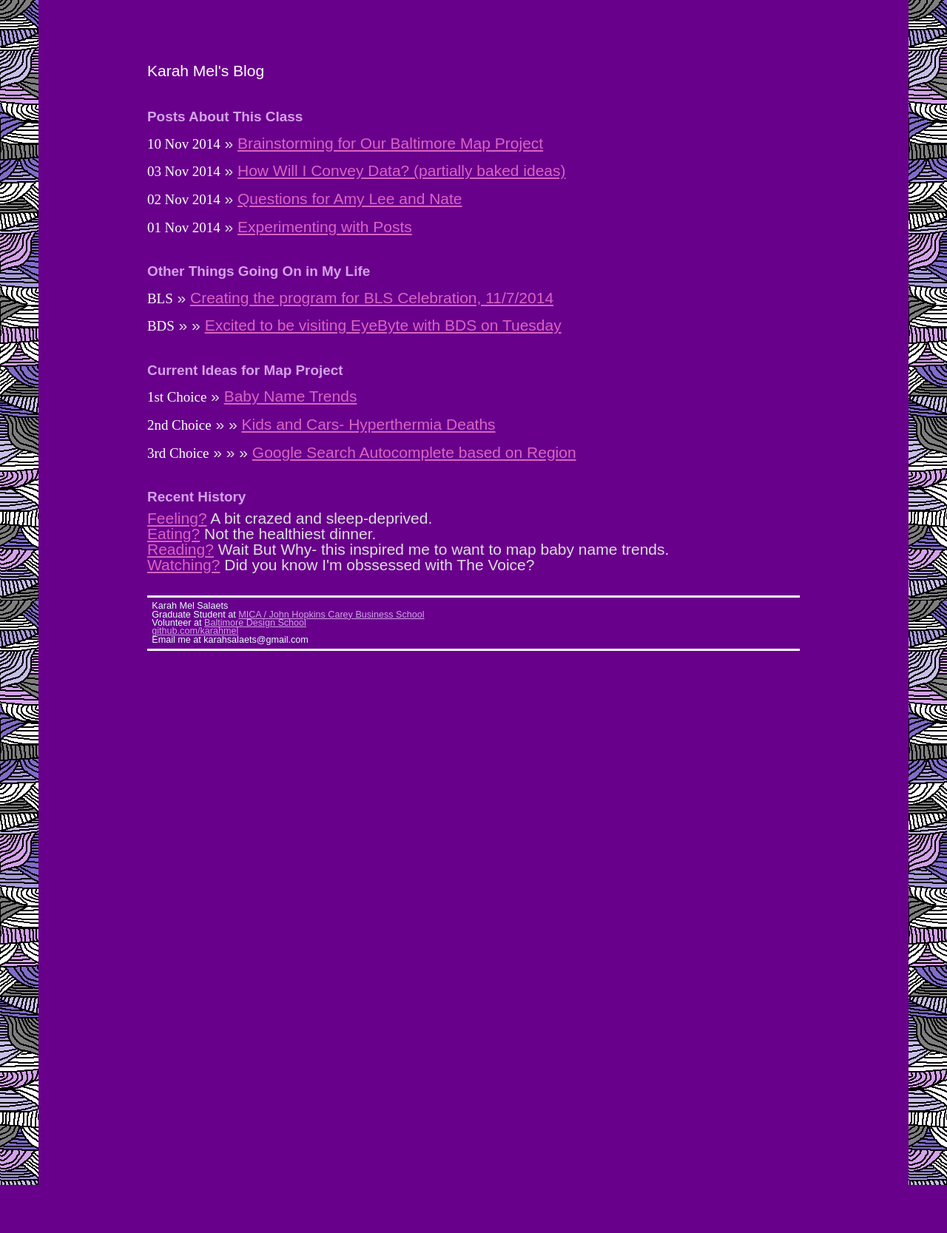
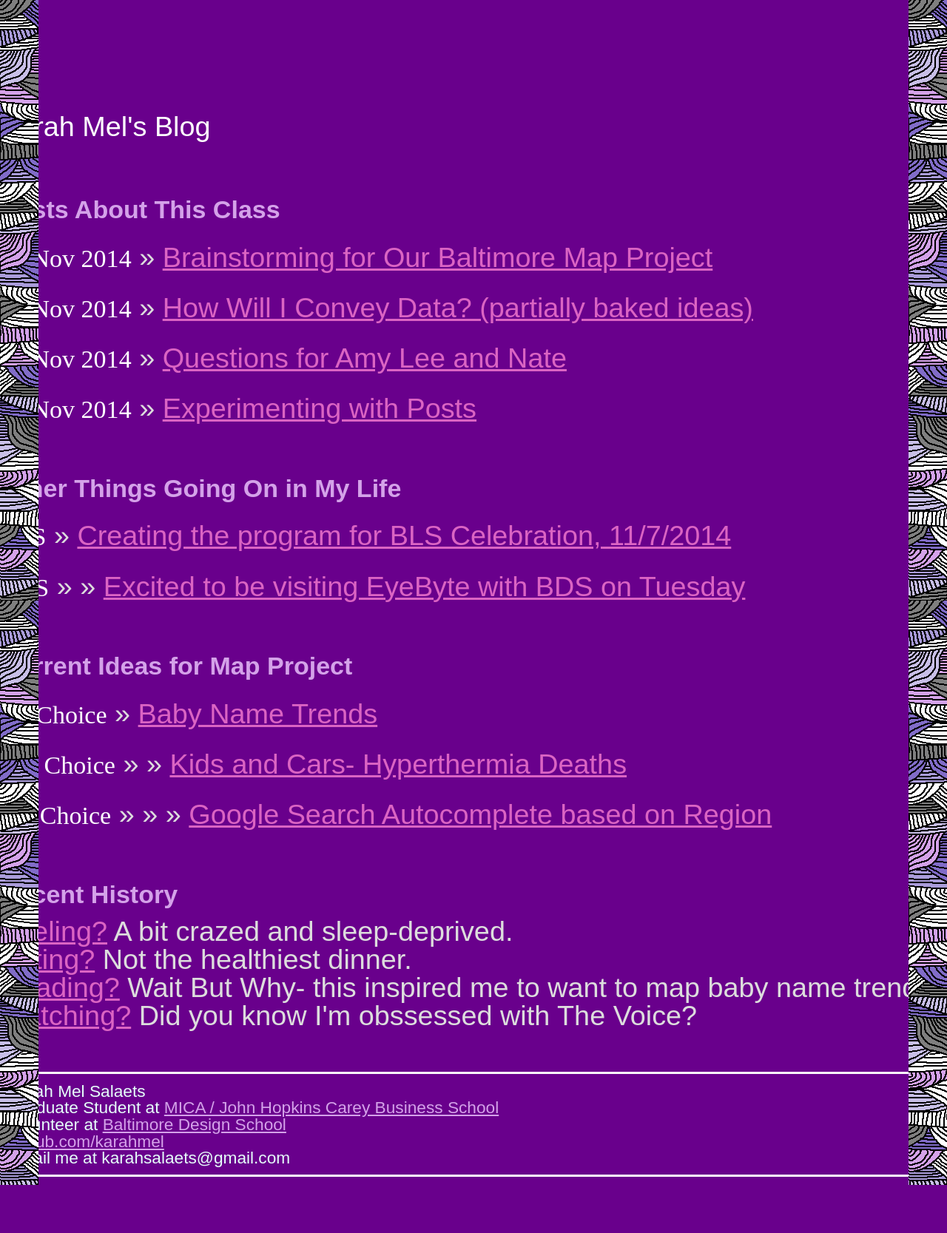
Before and after one commit to Karahmel/Blog, a Jekyll site: the page built from index.html, in a window 1280 px wide. Shown: the whole page at 74% size. Built offline with Jekyll 4.4.1, drawn with Linux system fonts in a browser that asks for light colours; Markdown is read by kramdown in place of the engine named in the settings; before the commit the page ends 1602 px from its top, so only the background shows below that.

Commit message:
Update screen.css

```diff
--- a/css/screen.css
+++ b/css/screen.css
@@ -87,7 +87,7 @@ ul.posts {
 
 .site {
   color: #dddddd;
-  font-size: 50%;
+  font-size: 90%;
   text-align: justify;
   width: 42em;
   margin: 4em auto 2em auto;
@@ -130,7 +130,7 @@ ul.posts {
     margin-top: 1em;
     overflow: hidden;
     border-bottom: 3px solid white;
-      line-height: 90%;
+      line-height: 100%;
 
   }
 
```
